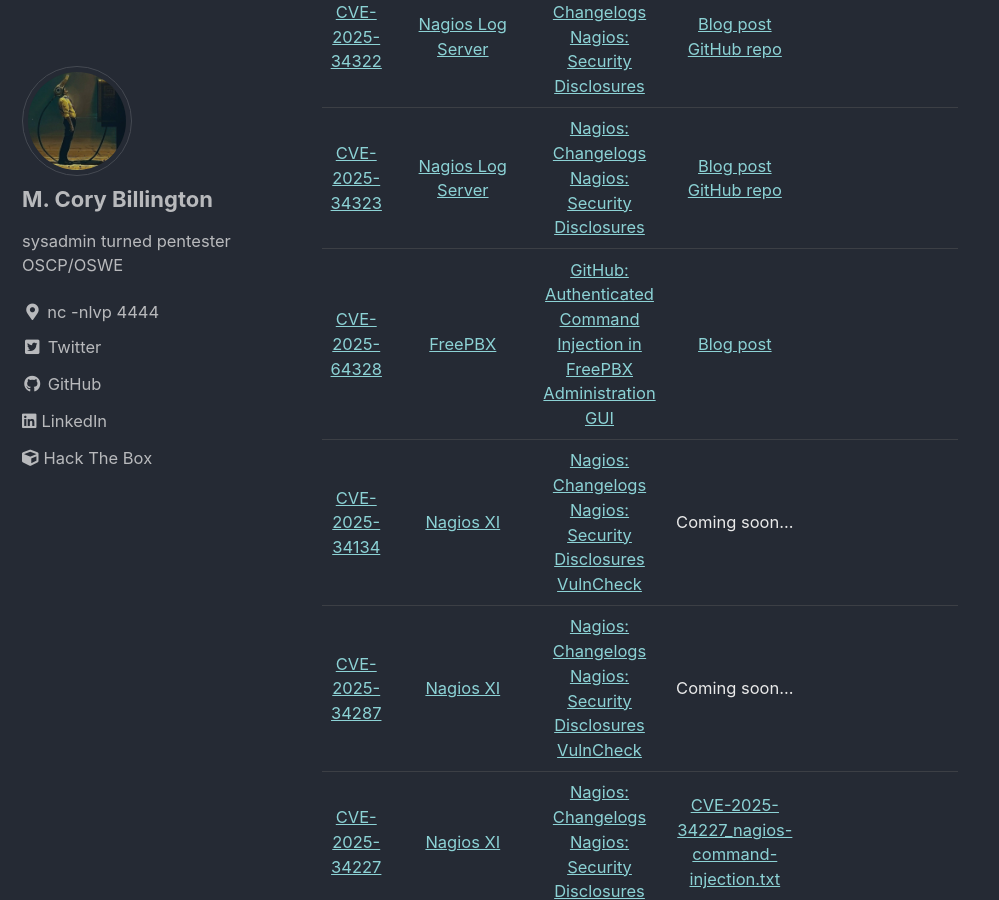
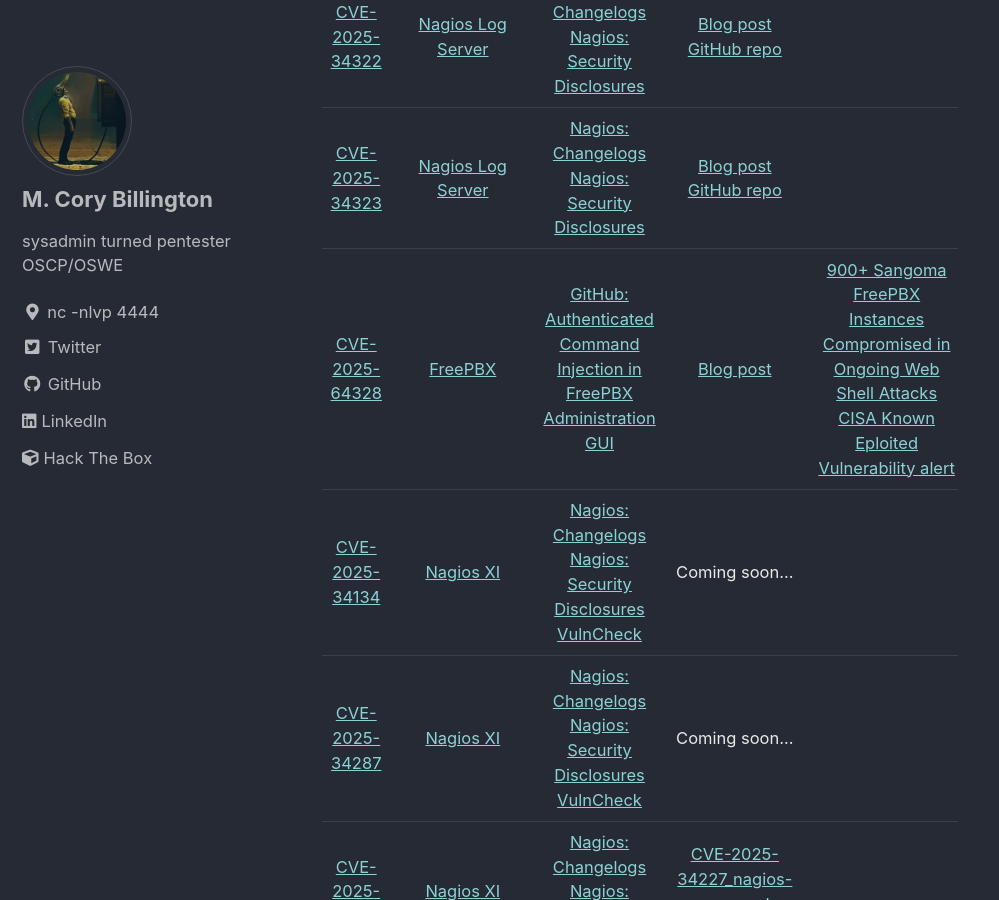
Before and after one commit to mcorybillington/mcorybillington.github.io, a Jekyll site: the page built from _pages/research.md, in a window 1280 px wide and 900 px high, scrolled down 748 px. Shown: the whole window, without its empty margins (0-999 px from the left). Built offline with Jekyll 4.4.1, drawn with Linux system fonts in a browser that asks for light colours; cached includes are drawn as plain includes.

Commit message:
Enhance CVE-2025-64328 entry with more details
Added additional information for CVE-2025-64328 including links to relevant blog posts and alerts.

```diff
--- a/_pages/research.md
+++ b/_pages/research.md
@@ -13,7 +13,7 @@
 |[CVE-2025-67736](https://www.cve.org/cverecord?id=CVE-2025-67736) | [FreePBX](https://www.freepbx.org/) | [GitHub: Authenticated SQL Injection in FreePBX tts (Text To Speech) module](https://github.com/FreePBX/security-reporting/security/advisories/GHSA-632c-49p9-x7cw) | Coming soon...
 |[CVE-2025-34322](https://www.cve.org/cverecord?id=CVE-2025-34322) | [Nagios Log Server](https://www.nagios.com/products/nagios-log-server/) | [Nagios: Changelogs](https://www.nagios.com/changelog/nagios-log-server/)<br>[Nagios: Security Disclosures](https://www.nagios.com/products/security/#log-server) | [Blog post](/Rooting-Nagios-Log-Server/)<br>[GitHub repo](https://github.com/mcorybillington/CVE-2025-34322_CVE-2025-34323_Nagios_Log_Server)
 |[CVE-2025-34323](https://www.cve.org/cverecord?id=CVE-2025-34323) | [Nagios Log Server](https://www.nagios.com/products/nagios-log-server/) | [Nagios: Changelogs](https://www.nagios.com/changelog/nagios-log-server/)<br>[Nagios: Security Disclosures](https://www.nagios.com/products/security/#log-server) | [Blog post](/Rooting-Nagios-Log-Server/)<br>[GitHub repo](https://github.com/mcorybillington/CVE-2025-34322_CVE-2025-34323_Nagios_Log_Server)
-|[CVE-2025-64328](https://www.cve.org/cverecord?id=CVE-2025-64328) | [FreePBX](https://www.freepbx.org/) | [GitHub: Authenticated Command Injection in FreePBX Administration GUI](https://github.com/FreePBX/security-reporting/security/advisories/GHSA-vm9p-46mv-5xvw) | [Blog post](/CVE-2025-64328-FreePBX-Authenticated-Command-Injection/)
+|[CVE-2025-64328](https://www.cve.org/cverecord?id=CVE-2025-64328) | [FreePBX](https://www.freepbx.org/) | [GitHub: Authenticated Command Injection in FreePBX Administration GUI](https://github.com/FreePBX/security-reporting/security/advisories/GHSA-vm9p-46mv-5xvw) | [Blog post](/CVE-2025-64328-FreePBX-Authenticated-Command-Injection/) | [900+ Sangoma FreePBX Instances Compromised in Ongoing Web Shell Attacks](https://thehackernews.com/2026/02/900-sangoma-freepbx-instances.html)<br>[CISA Known Eploited Vulnerability alert](https://www.cisa.gov/news-events/alerts/2026/02/03/cisa-adds-four-known-exploited-vulnerabilities-catalog)
 |[CVE-2025-34134](https://www.cve.org/cverecord?id=CVE-2025-34134) | [Nagios XI](https://www.nagios.com/products/nagios-xi/) | [Nagios: Changelogs](https://www.nagios.com/changelog/)<br>[Nagios: Security Disclosures](https://www.nagios.com/products/security/)<br>[VulnCheck](https://www.vulncheck.com/advisories/nagios-xi-rce-via-business-process-intelligence-bpi) | Coming soon...
 |[CVE-2025-34287](https://www.cve.org/cverecord?id=CVE-2025-34287) | [Nagios XI](https://www.nagios.com/products/nagios-xi/) | [Nagios: Changelogs](https://www.nagios.com/changelog/)<br>[Nagios: Security Disclosures](https://www.nagios.com/products/security/)<br>[VulnCheck](https://www.vulncheck.com/advisories/nagios-xi-privilege-escalation-via-improperly-owned-script) | Coming soon...
 |[CVE-2025-34227](https://www.cve.org/cverecord?id=CVE-2025-34227) | [Nagios XI](https://www.nagios.com/products/nagios-xi/) | [Nagios: Changelogs](https://www.nagios.com/changelog/)<br>[Nagios: Security Disclosures](https://www.nagios.com/products/security/) | [CVE-2025-34227_nagios-command-injection.txt](/exploits/CVE-2025-34227_nagios-command-injection.txt)
```
